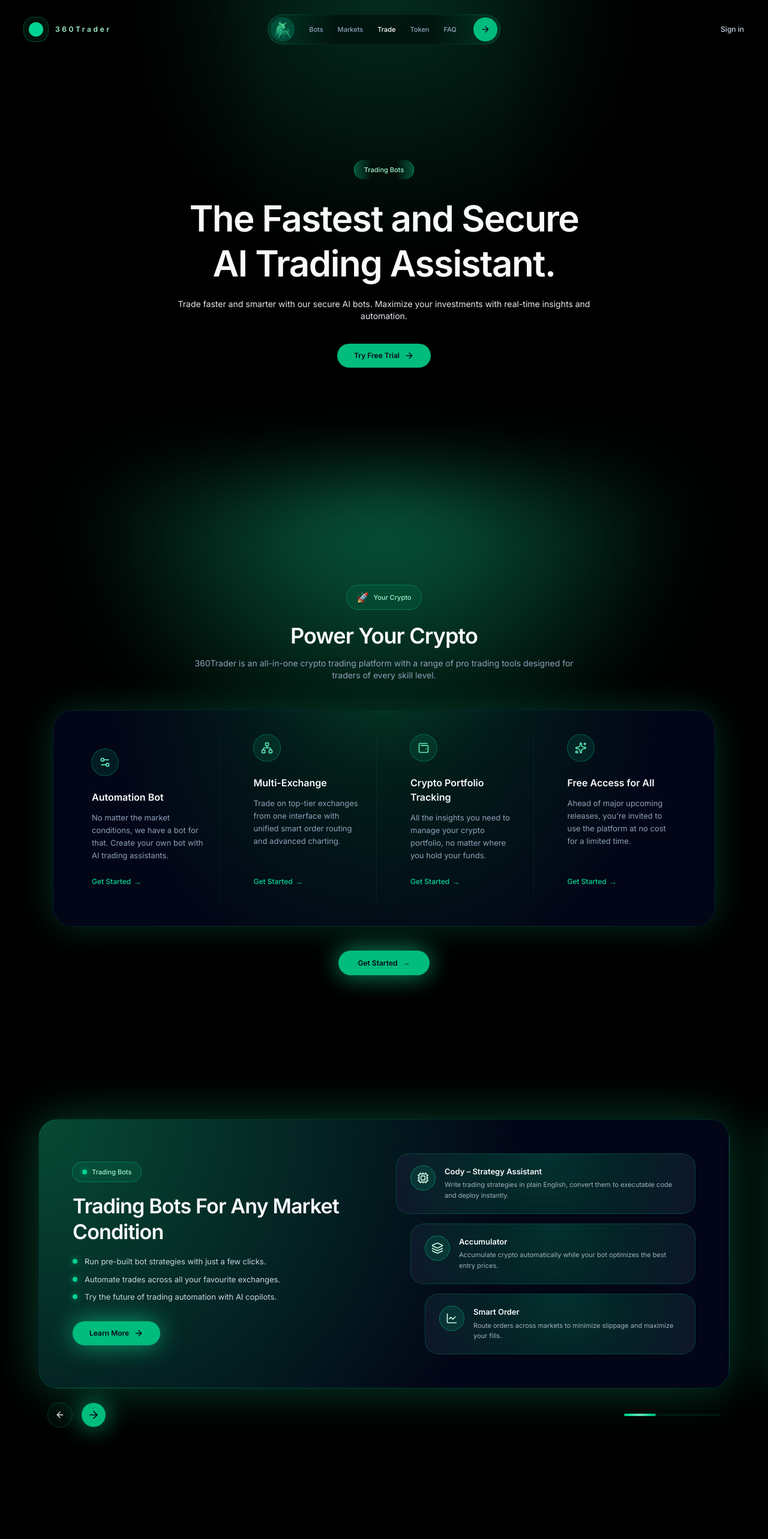
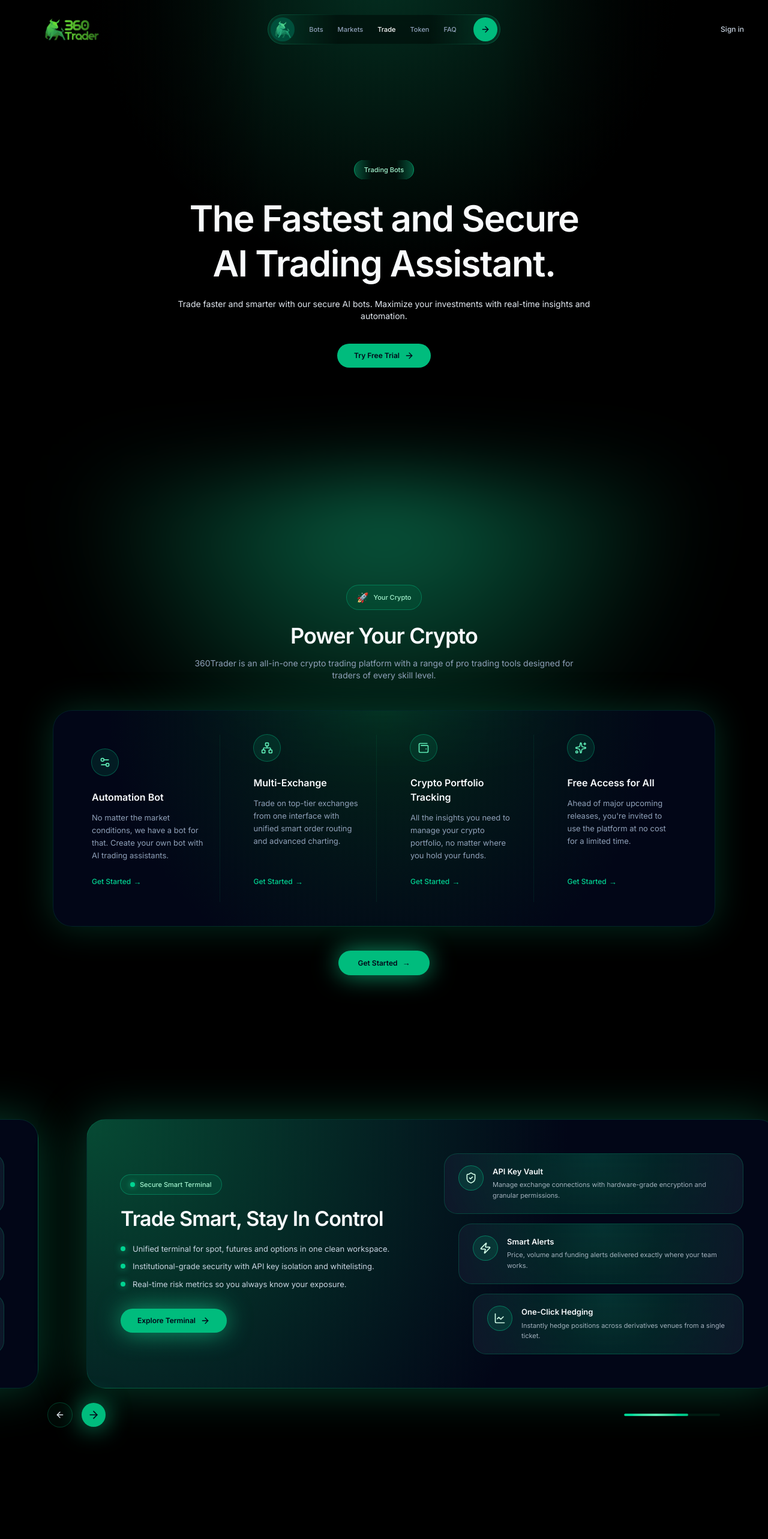
Before and after one commit to jobsforceai/sgtrading-user-frontend, a Next.js app: page / in a window 1280 px wide. Shown: the top 2566 px of the page at 60% size. Built offline with nearby package versions, Linux system fonts and the light colour scheme.

Commit message:
Update navbar logo and add auto-sliding to slider
Replaced the custom logo in LandingNavbar with an Image component for better scalability and responsiveness. Added auto-sliding functionality to the BotsSliderSection, which pauses when the user hovers over the slider.

```diff
--- a/src/components/landing/LandingNavbar.tsx
+++ b/src/components/landing/LandingNavbar.tsx
@@ -8,16 +8,20 @@
    return (
      <header className="absolute -translate-x-1/2 left-1/2 z-20 mx-auto flex w-full max-w-7xl items-center justify-between px-6 pt-6 md:px-10">
        {/* Left – Logo */}
-       <div className="w-40">
-         <div className="flex items-center gap-3">
-           <div className="relative flex h-10 w-10 items-center justify-center rounded-2xl bg-emerald-500/10 ring-1 ring-emerald-500/40">
-             <div className="h-6 w-6 rounded-xl bg-emerald-400 shadow-btn-glow" />
-           </div>
-           <span className="text-xs font-semibold tracking-[0.3em] text-emerald-200">
-             360Trader
-           </span>
-         </div>
-       </div>
+      <div className="w-24 md:w-40">
+        <div className="flex items-center gap-3">
+          <div className="relative w-24 md:w-40 h-8 md:h-10">
+            <Image
+              src="/360logo.png"
+              alt="SgTrading Logo"
+              fill
+              sizes="(max-width: 768px) 6rem, 10rem"
+              style={{ objectFit: 'contain' }}
+              priority
+            />
+          </div>
+        </div>
+      </div>
 
        {/* Center – pill navbar with glowing green border */}
        <div className="relative hidden items-center justify-center md:flex">
--- a/src/components/landing/Slider.tsx
+++ b/src/components/landing/Slider.tsx
@@ -1,6 +1,6 @@
 'use client';
 
-import { useState } from 'react';
+import { useState, useEffect } from 'react';
 import {
   ArrowLeft,
   ArrowRight,
@@ -119,12 +119,26 @@
 
 export function BotsSliderSection() {
   const [index, setIndex] = useState(0);
+  const [isPaused, setIsPaused] = useState(false);
 
   const next = () => setIndex((prev) => (prev + 1) % slides.length);
   const prev = () => setIndex((prev) => (prev - 1 + slides.length) % slides.length);
 
+  // Auto-slide every 5 seconds unless paused (hover)
+  useEffect(() => {
+    if (isPaused) return;
+    const id = setInterval(() => {
+      setIndex((prev) => (prev + 1) % slides.length);
+    }, 4000);
+    return () => clearInterval(id);
+  }, [isPaused]);
+
   return (
-    <section className="relative mx-auto w-full overflow-x-hidden md:h-screen md:flex md:items-center">
+    <section
+      className="relative mx-auto w-full overflow-x-hidden md:h-screen md:flex md:items-center"
+      onMouseEnter={() => setIsPaused(true)}
+      onMouseLeave={() => setIsPaused(false)}
+    >
       <div className="max-w-6xl mx-auto py-8">
 
 
```
